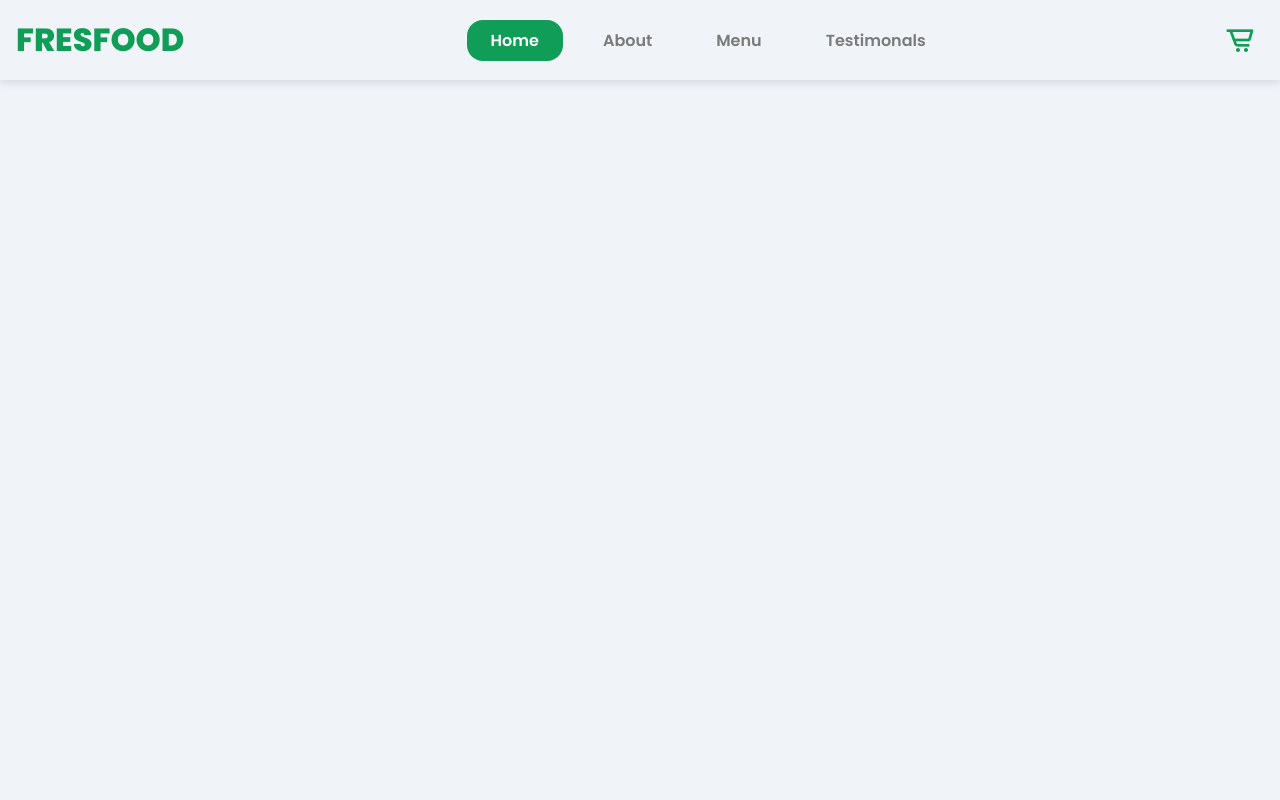
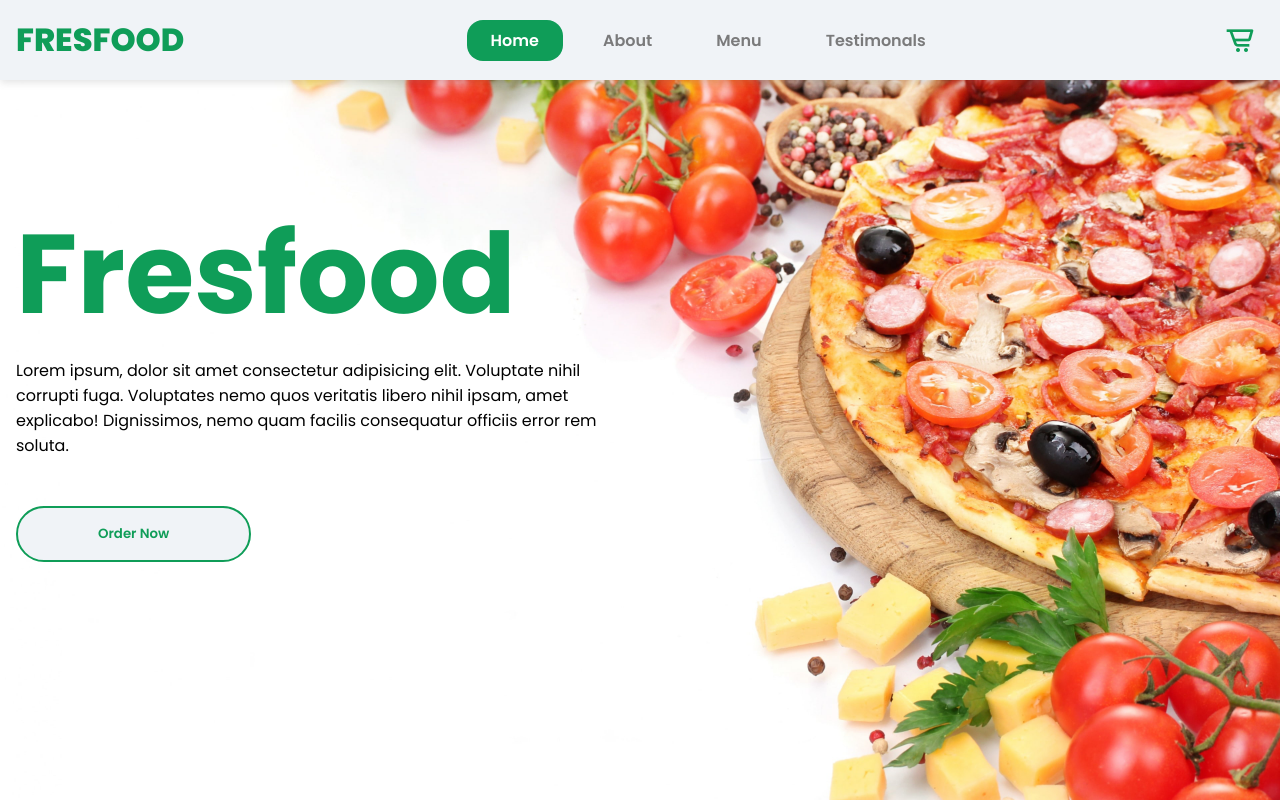
Before and after one commit to GergelyKarl/repo2, a React app in the folder project-to-my-portfolio-6/: page / in a window 1280 px wide. Built offline with nearby package versions, Linux system fonts and the light colour scheme.

Commit message:
0.2 Hero added

```diff
--- a/project-to-my-portfolio-6/src/App.js
+++ b/project-to-my-portfolio-6/src/App.js
@@ -45,6 +45,24 @@ function App() {
           </RightMenu>
         </MenuWrapper>
       </Nav>
+      <Hero id="home">
+        <HeroContainer>
+          <HeroRow>
+            <HeroItem>
+              <HeroSlogen>
+                <h1>Fresfood</h1>
+                <p>
+                  Lorem ipsum, dolor sit amet consectetur adipisicing elit.
+                  Voluptate nihil corrupti fuga. Voluptates nemo quos veritatis
+                  libero nihil ipsam, amet explicabo! Dignissimos, nemo quam
+                  facilis consequatur officiis error rem soluta.
+                </p>
+                <button>Order Now</button>
+              </HeroSlogen>
+            </HeroItem>
+          </HeroRow>
+        </HeroContainer>
+      </Hero>
     </div>
   );
 }
@@ -111,3 +129,51 @@ const Nav = styled.div`
   background-color: #f0f3f7;
   box-shadow: rgba(99, 99, 99, 0.2) 0px 2px 8px 0px;
 `;
+
+const Hero = styled.section`
+  ${alignItemsCenter};
+  height: 100vh;
+  background-position: center;
+  background-size: cover;
+  background-repeat: no-repeat;
+  background-attachment: fixed;
+  background-image: url(${bgImage});
+`;
+
+const HeroContainer = styled.div``;
+const HeroRow = styled.div``;
+const HeroItem = styled.div`
+width:50%;
+padding:1rem;
+@media (max-width: 600px) {
+   width:33%;
+  }
+
+`;
+const HeroSlogen = styled.div`
+ h1{
+   font-size:7rem;
+   color:${root.primarycolor}
+ }
+
+ button{
+padding:1rem 5rem;
+outline:none;
+border:none;
+background-color:${root.backgroundcolor};
+border: 0.125rem solid ${root.primarycolor};
+border-radius:2rem;
+color:${root.primarycolor};
+margin:3rem 0;
+cursor:pointer;
+font-weight:600;
+transition:0.5s ease-in-out;
+
+ }
+
+ button:hover{
+   background-color:${root.primarycolor};
+   color:${root.backgroundcolor};
+ }
+
+`;
```
